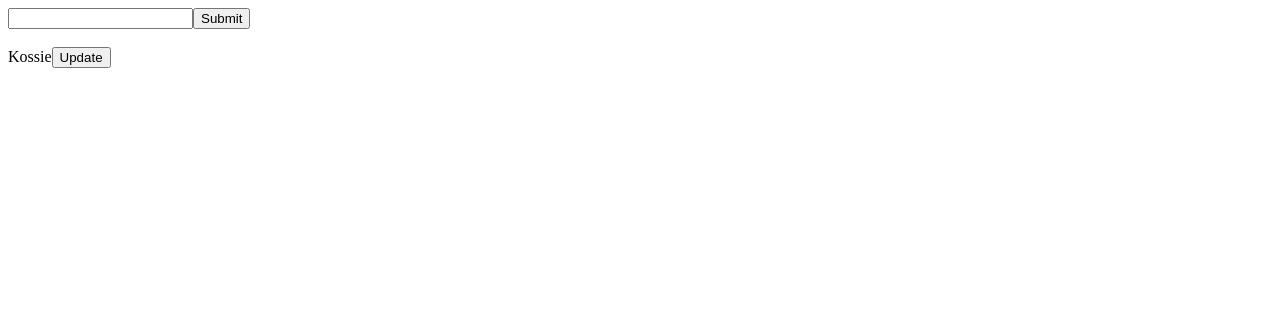
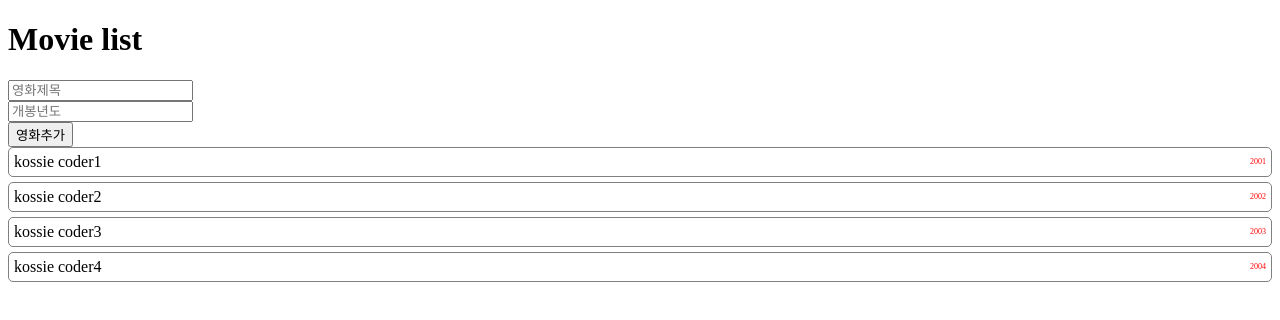
Before and after one commit to de24world/react-kossie-coder, a React (Create React App) app: page / in a window 1280 px wide. Shown: the top 320 px of the page. Built offline with nearby package versions, Linux system fonts and the light colour scheme.

Commit message:
12 영화 리스트 추가 폼 만들기 1

```diff
--- /dev/null
+++ b/src/12/App.js
@@ -0,0 +1,57 @@
+import React, { useState } from "react";
+import { useEffect } from "react";
+import Movie from "./components/Movie";
+import "./index.css";
+
+function App() {
+  const [movieTitle, setMovieTitle] = useState("");
+  const [movieYear, setMovieYear] = useState("");
+  const [movies, setMovies] = useState([
+    { title: "kossie coder1", year: 2001 },
+    { title: "kossie coder2", year: 2002 },
+    { title: "kossie coder3", year: 2003 },
+    { title: "kossie coder4", year: 2004 }
+  ]);
+  useEffect(() => {
+    console.log("render");
+  });
+
+  const renderMovies = movies.map((movie) => {
+    return <Movie movie={movie} key={movie.title} />;
+  });
+  const addMovie = (event) => {
+    event.preventDefault();
+    setMovies([
+      ...movies,
+      {
+        title: movieTitle,
+        year: movieYear
+      }
+    ]);
+  };
+  return (
+    <div className="App">
+      <h1>Movie list</h1>
+      <form onSubmit={addMovie}>
+        <input
+          type="text"
+          value={movieTitle}
+          placeholder="영화제목"
+          onChange={(e) => setMovieTitle(e.target.value)}
+        />
+        <br />
+        <input
+          type="text"
+          value={movieYear}
+          placeholder="개봉년도"
+          onChange={(e) => setMovieYear(e.target.value)}
+        />
+        <br />
+        <button type="submit">영화추가</button>
+      </form>
+      {renderMovies}
+    </div>
+  );
+}
+
+export default App;
--- /dev/null
+++ b/src/12/components/Movie.js
@@ -0,0 +1,12 @@
+import React from "react";
+
+const Movie = ({ movie }) => {
+  return (
+    <div className="movie">
+      <div className="movie-title">{movie.title}</div>
+      <div className="movie-year">{movie.year}</div>
+    </div>
+  );
+};
+
+export default Movie;
--- /dev/null
+++ b/src/12/index.css
@@ -0,0 +1,17 @@
+.movie {
+  display: flex;
+  align-items: center;
+  border: 1px solid gray;
+  border-radius: 5px;
+  padding: 5px;
+  margin-bottom: 5px;
+}
+
+.movie .movie-title {
+  flex-grow: 1;
+}
+
+.movie .movie-year {
+  font-size: 0.5rem;
+  color: red;
+}
--- a/src/App.js
+++ b/src/App.js
@@ -24,14 +24,7 @@
 
   return (
     <div className="App">
-      <input onKeyUp={onKeyUp} />
-      <button onClick={onSubmit}>Submit</button>
-
-      <br />
-      <br />
-
-      <span>{text}</span>
-      <button onClick={updateText}>Update</button>
+<a
     </div>
   );
 }
--- a/src/index.js
+++ b/src/index.js
@@ -1,7 +1,7 @@
 import { StrictMode } from "react";
 import ReactDOM from "react-dom";
 
-import App from "./App";
+import App from "./12/App";
 
 const rootElement = document.getElementById("root");
 ReactDOM.render(
```
